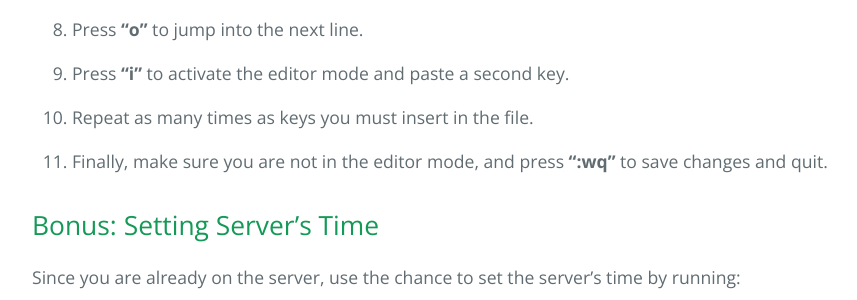
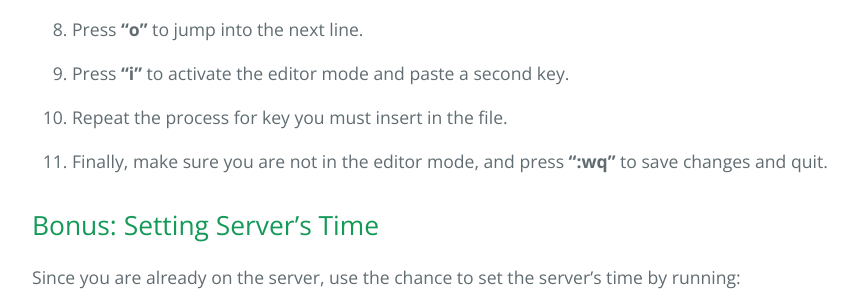
Before and after one commit to BigStepIdiomas/bigstepidiomas.github.io, a Jekyll site: the page built from userguide-routers-teleport.md, in a window 1280 px wide and 900 px high, scrolled down 3776 px. Shown: the part 330-630 px from the top of the window, without its empty margins (192-1049 px from the left). Built offline with Jekyll 4.4.1, drawn with Linux system fonts in a browser that asks for light colours.

Commit message:
commit - adding rough draft content to Index.md

```diff
--- a/userguide-routers-teleport.md
+++ b/userguide-routers-teleport.md
@@ -101,7 +101,7 @@ To set an **SREs SSH RSA key** in the router:<br>
 
 9. Press **“i”** to activate the editor mode and paste a second key.<br>
 
-10. Repeat as many times as keys you must insert in the file.<br>
+10. Repeat the process for key you must insert in the file.<br>
 
 11. Finally, make sure you are not in the editor mode, and press **“:wq”** to save changes and quit. <br>
 
```
